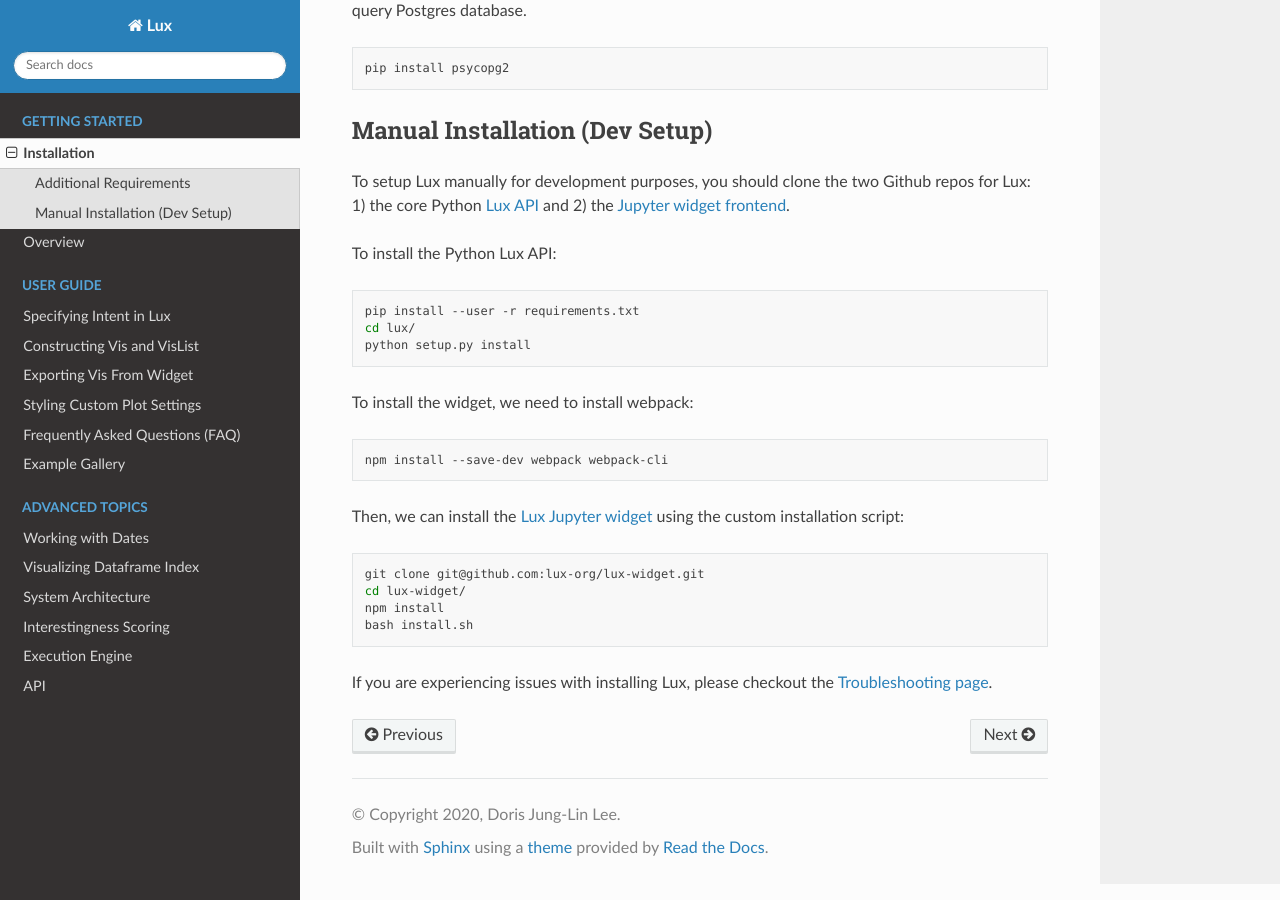
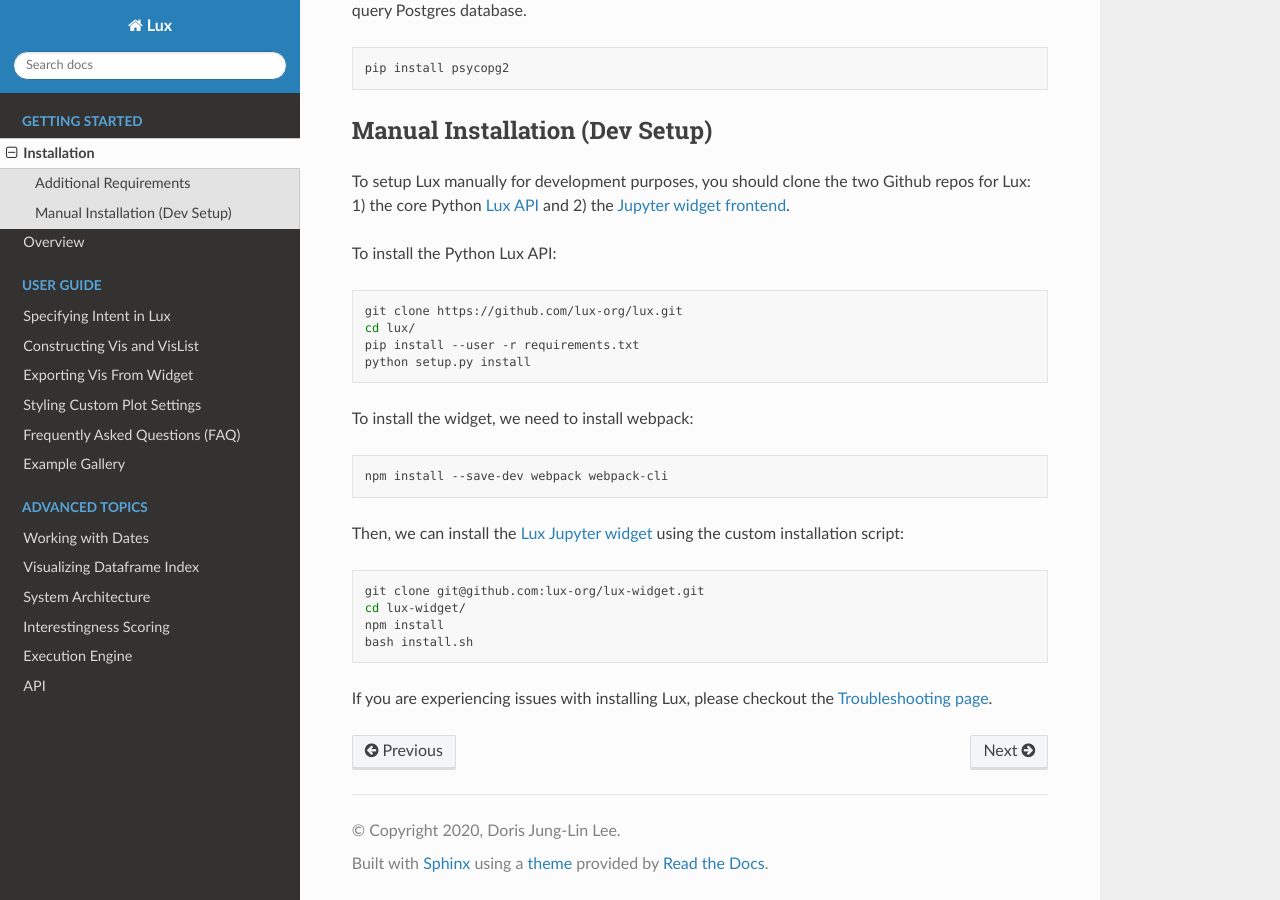
Before and after one commit to lux-org/lux, a Sphinx documentation site: the page built from doc/source/getting_started/installation.rst, in a window 1280 px wide and 900 px high, scrolled down 638 px. Built offline with Sphinx 7.4.7 and the Read the Docs theme 2.0.0, drawn with Linux system fonts in a browser that asks for light colours.

Commit message:
update to installation doc

```diff
--- a/doc/source/getting_started/installation.rst
+++ b/doc/source/getting_started/installation.rst
@@ -38,8 +38,9 @@
 
 .. code-block:: bash
 
+    git clone https://github.com/lux-org/lux.git
+    cd lux/
     pip install --user -r requirements.txt
-    cd lux/
     python setup.py install
 
 To install the widget, we need to install webpack:
```
